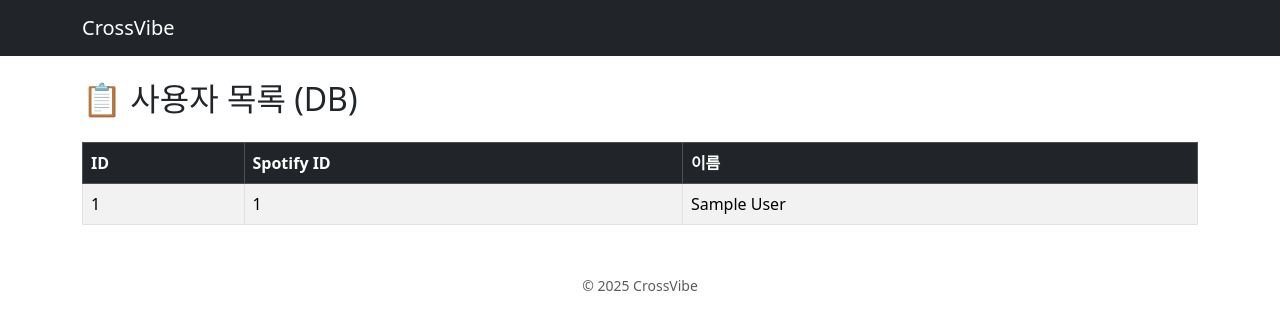
After one commit to xa-team/CrossVibe, a Flask app: page /admin/database in a window 1280 px wide. The commit adds this page. Shown: the top 330 px of the page. Run offline with Flask 3, Linux system fonts and the light colour scheme; the visitor is signed in with stand-in values (Sample User, id 1); tables that the repository leaves empty hold one stand-in row (values such as "Sample post").

Commit message:
✨ feat: 어드민 전용 DB 조회 라우트 show_database 추가
- admin_dashboard.html에서 admin_database.html로 이동하는 버튼 추가
- /show_database 라우트를 통해 DB 내용 확인 가능 (관리자만 접근)
- 사용자 테이블 등 현재 저장된 데이터 시각화
- 비어 있는 경우 안내 메시지 표시

```diff
--- a/vibeapp/admin/routes.py
+++ b/vibeapp/admin/routes.py
@@ -1,4 +1,6 @@
 from flask import Blueprint, render_template, session, redirect, url_for
+
+from vibeapp.models.user import User
 
 admin_bp = Blueprint(
     "admin",
@@ -27,3 +29,9 @@ def admin_index():
 @admin_required
 def dashboard():
     return render_template("admin_dashboard.html")
+
+@admin_bp.route("/database")
+@admin_required
+def show_database():
+    users = User.query.all()
+    return render_template("admin_database.html", users=users)
--- a/vibeapp/admin/templates/admin_dashboard.html
+++ b/vibeapp/admin/templates/admin_dashboard.html
@@ -9,7 +9,7 @@
         <div class="card-body">
             <ul class="list-group list-group-flush">
                 <li class="list-group-item">
-                    <a href="#">📋 사용자 목록 보기</a>
+                    <a href="{{ url_for('admin.show_database') }}">📋 사용자 데이터 베이스 보기</a>
                 </li>
                 <li class="list-group-item">
                     <a href="#">🚨 신고 내역 확인</a>
--- /dev/null
+++ b/vibeapp/admin/templates/admin_database.html
@@ -0,0 +1,29 @@
+{% extends "layout.html" %}
+{% block title %}
+    사용자 목록 | CrossVibe
+{% endblock title %}
+{% block content %}
+    <h2 class="mb-4">📋 사용자 목록 (DB)</h2>
+    {% if users %}
+        <table class="table table-bordered table-striped table-hover">
+            <thead class="table-dark">
+                <tr>
+                    <th>ID</th>
+                    <th>Spotify ID</th>
+                    <th>이름</th>
+                </tr>
+            </thead>
+            <tbody>
+                {% for user in users %}
+                    <tr>
+                        <td>{{ user.id }}</td>
+                        <td>{{ user.spotify_id }}</td>
+                        <td>{{ user.display_name or "이름 없음" }}</td>
+                    </tr>
+                {% endfor %}
+            </tbody>
+        </table>
+    {% else %}
+        <div class="alert alert-info">등록된 사용자가 없습니다.</div>
+    {% endif %}
+{% endblock content %}
```
Also changed, not shown: vibeapp/models/user.py (added, +9 -0 lines).
